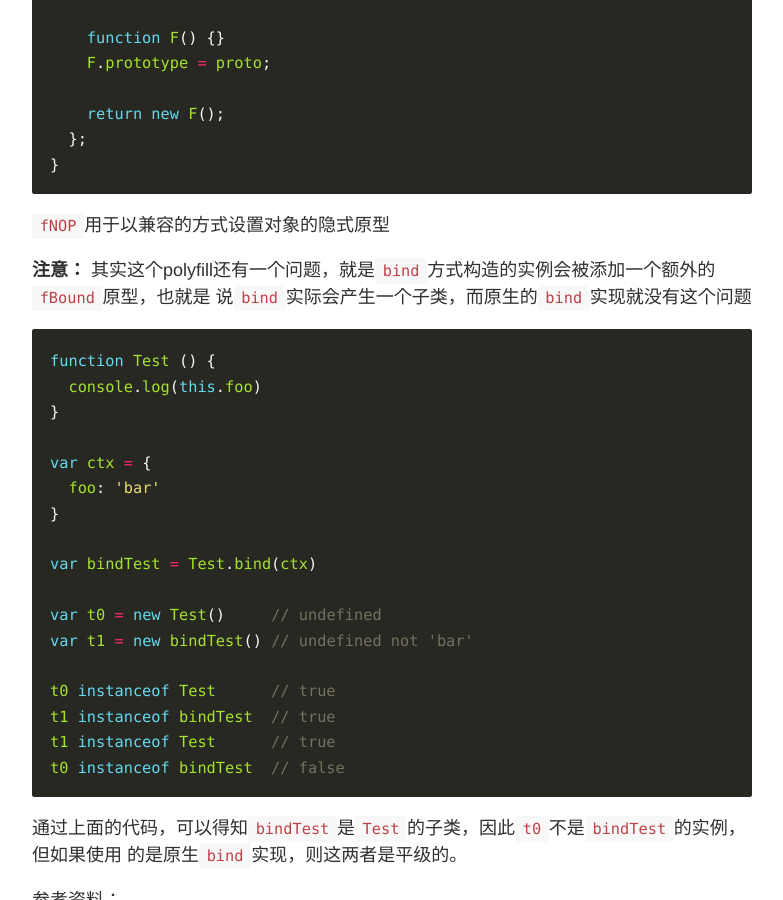
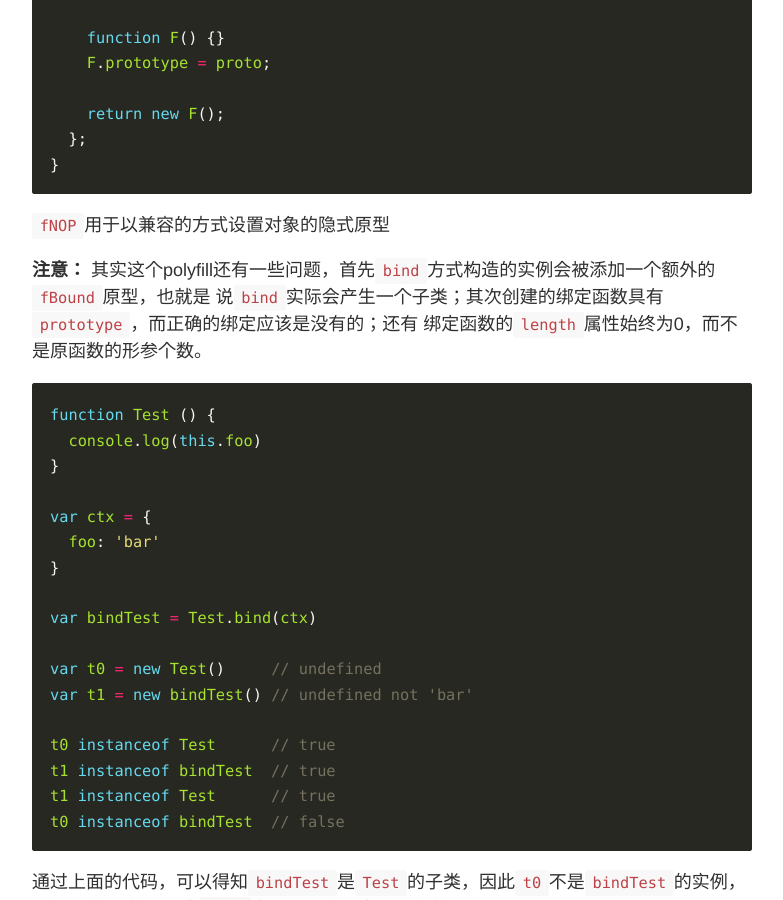
Before and after one commit to skylerlee/codelet, a Jekyll site: the page built from _posts/2016-12-25-javascript-bind.md, in a window 1280 px wide and 900 px high, scrolled down 3504 px. Shown: the whole window, without its empty margins (248-1031 px from the left). Built offline with Jekyll 4.4.1, drawn with Linux system fonts in a browser that asks for light colours.

Commit message:
Fix notice

````diff
--- a/_posts/2016-12-25-javascript-bind.md
+++ b/_posts/2016-12-25-javascript-bind.md
@@ -154,8 +154,9 @@ if (typeof Object.create !== "function") {
 `fNOP`用于以兼容的方式设置对象的隐式原型
 
 **注意：**
-其实这个polyfill还有一个问题，就是`bind`方式构造的实例会被添加一个额外的`fBound`原型，也就是
-说`bind`实际会产生一个子类，而原生的`bind`实现就没有这个问题
+其实这个polyfill还有一些问题，首先`bind`方式构造的实例会被添加一个额外的`fBound`原型，也就是
+说`bind`实际会产生一个子类；其次创建的绑定函数具有`prototype`，而正确的绑定应该是没有的；还有
+绑定函数的`length`属性始终为0，而不是原函数的形参个数。
 
 ```js
 function Test () {
````
